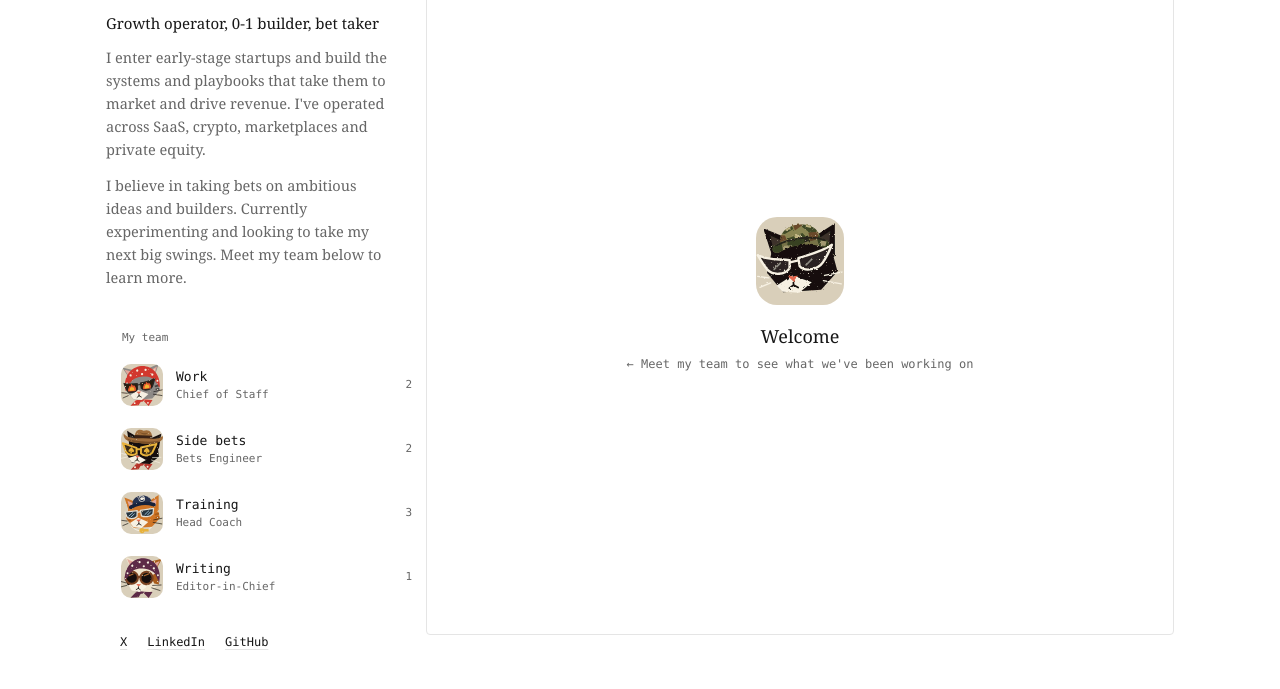
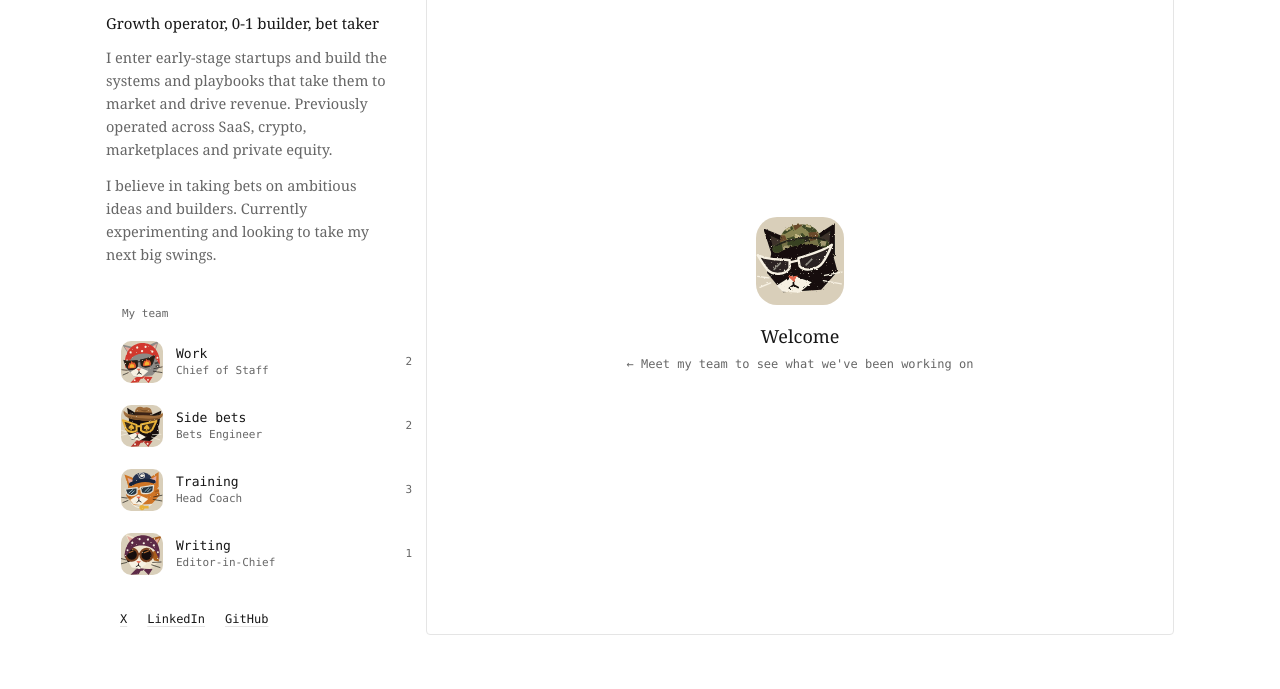
Before and after one commit to oleenamak/oleenamak.github.io, a plain HTML site: page index.html in a window 1280 px wide. Shown: the part 101-790 px from the top of the page. Drawn offline with Linux system fonts and the light colour scheme.

Commit message:
Update the bio
Co-Authored-By: Claude Opus 5.5 <noreply@anthropic.com>

```diff
--- a/index.html
+++ b/index.html
@@ -33,8 +33,8 @@
     <header class="intro">
       <h1><a href="#"><svg class="bot" aria-hidden="true"><use href="#bot-founder"/></svg><span class="who-text"><span>Oleena Mak</span><small>Chief Bets Officer</small></span></a></h1>
       <p class="lede">Growth operator, 0-1 builder, bet taker</p>
-      <p>I enter early-stage startups and build the systems and playbooks that take them to market and drive revenue. I've operated across SaaS, crypto, marketplaces and private equity.</p>
-      <p>I believe in taking bets on ambitious ideas and builders. Currently experimenting and looking to take my next big swings. Meet my team below to learn more.</p>
+      <p>I enter early-stage startups and build the systems and playbooks that take them to market and drive revenue. Previously operated across SaaS, crypto, marketplaces and private equity.</p>
+      <p>I believe in taking bets on ambitious ideas and builders. Currently experimenting and looking to take my next big swings.</p>
     </header>
 
     <nav class="folders" aria-label="My team">
```
